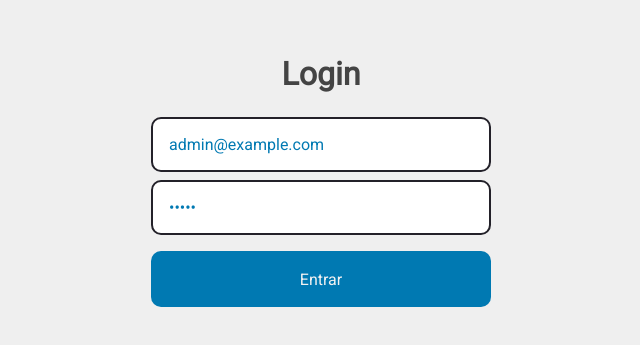
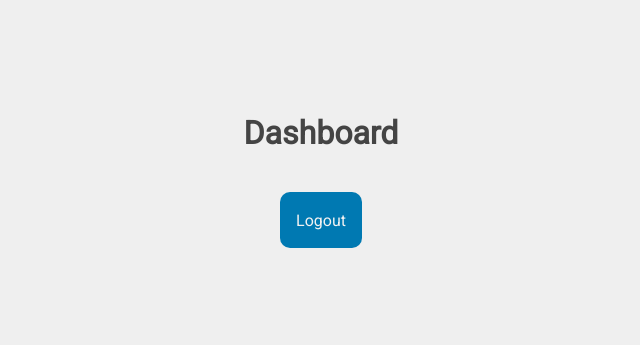
Before and after one commit to 90lucasgabriel/login-custom-hooks, a React (Create React App) app: page /dashboard in a window 1280 px wide. Shown: the part 219-564 px from the top of the page, without its empty margins (319-959 px from the left). Built offline with nearby package versions, Linux system fonts and the light colour scheme.

Commit message:
09 - New: Routes; 09 - New: Dashboard page;

```diff
--- a/package.json
+++ b/package.json
@@ -16,6 +16,7 @@
     "react": "^16.13.1",
     "react-dom": "^16.13.1",
     "react-icons": "^3.10.0",
+    "react-router-dom": "^5.2.0",
     "react-scripts": "3.4.1",
     "styled-components": "^5.1.1",
     "typescript": "~3.7.2",
--- a/src/App.tsx
+++ b/src/App.tsx
@@ -1,18 +1,19 @@
 import React from 'react';
+import { BrowserRouter as Router } from 'react-router-dom';
 
+import AppProvider from './hooks';
+import Routes from './routes';
 import GlobalStyle from './styles/global';
-import AppProvider from './hooks';
-import Login from './pages/Login';
 
 const App: React.FC = () => {
   return (
-    <>
+    <Router>
       <AppProvider>
-        <Login />
+        <Routes />
       </AppProvider>
 
       <GlobalStyle />
-    </>
+    </Router>
   );
 };
 
--- /dev/null
+++ b/src/pages/Dashboard/index.tsx
@@ -0,0 +1,30 @@
+import React, { useCallback, useEffect } from 'react';
+
+import { Container, Content } from './styles';
+import { useAuth } from '../../hooks/auth';
+
+const Login: React.FC = () => {
+  const { user, logout } = useAuth();
+
+  useEffect(() => {
+    console.log('user', user);
+  }, []);
+
+  const handleLogout = useCallback(() => {
+    logout();
+  }, [logout]);
+
+  return (
+    <Container>
+      <Content>
+        <h1>Dashboard</h1>
+
+        <button type="button" onClick={handleLogout}>
+          Logout
+        </button>
+      </Content>
+    </Container>
+  );
+};
+
+export default Login;
--- /dev/null
+++ b/src/pages/Dashboard/styles.ts
@@ -0,0 +1,35 @@
+import styled from 'styled-components';
+import { shade } from 'polished';
+
+export const Container = styled.div`
+  display: flex;
+  height: 100vh;
+`;
+
+export const Content = styled.div`
+  display: flex;
+  flex-direction: column;
+  align-items: center;
+  justify-content: center;
+
+  width: 100%;
+
+    h1 {
+      margin-bottom: 24px;
+    }
+    button {
+      background: #0079b2;
+      height: 56px;
+      border-radius: 10px;
+      border: 0;
+      padding: 0 16px;
+      color: #f2f2f2;
+      font-weight: 500;
+      margin-top: 16px;
+      transition: background-colors 0.2s;
+      &:hover {
+        background: ${shade(0.2, '#0079b2')};
+      }
+    }
+  }
+`;
--- /dev/null
+++ b/src/routes/index.tsx
@@ -0,0 +1,14 @@
+import React from 'react';
+import { Switch, Route } from 'react-router-dom';
+
+import Login from '../pages/Login';
+import Dashboard from '../pages/Dashboard';
+
+const Routes: React.FC = () => (
+  <Switch>
+    <Route path="/" exact component={Login} />
+    <Route path="/dashboard" component={Dashboard} />
+  </Switch>
+);
+
+export default Routes;
```
Also changed, not shown: 1 other file (tests, documents, lock files or other folders).
